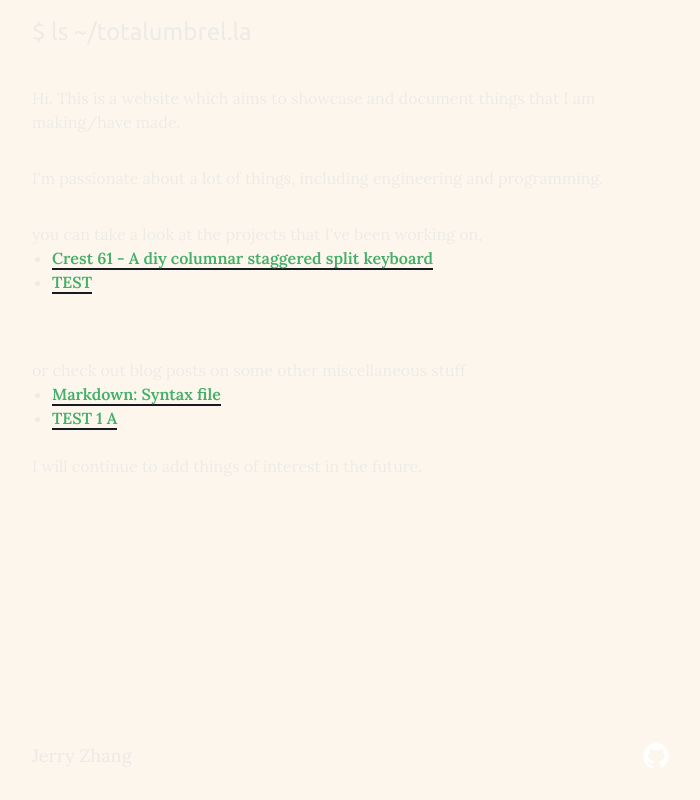
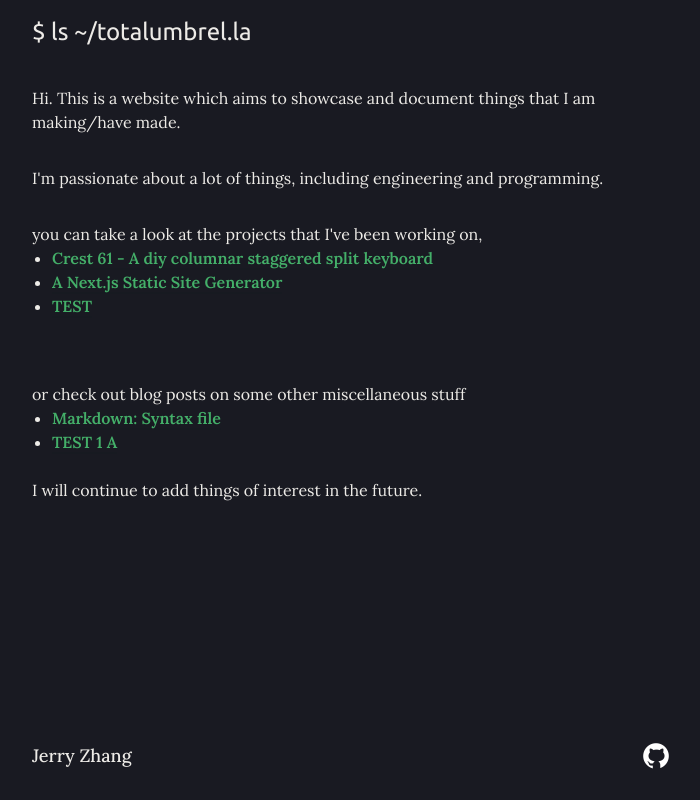
Before and after one commit to TotalUmbrella/totalumbrel.la, a Next.js app: page / in a window 1280 px wide. Shown: the whole page, without its empty margins (288-988 px from the left). Built offline with nearby package versions, Linux system fonts and the light colour scheme; a web font is replaced by a local one.

Commit message:
removed light mode

```diff
--- a/app/globals.css
+++ b/app/globals.css
@@ -4,15 +4,8 @@
 @tailwind utilities;
 
 :root {
-  --background: #fdf6ec;
-  --foreground: #171A21;
-}
-
-@media (prefers-color-scheme: dark) {
-  :root {
-    --background: #191a22;
-    --foreground: #fdf6ec;
-  }
+  --background: #191a22;
+  --foreground: #fdf6ec;
 }
 
 body {
--- /dev/null
+++ b/items/staticsite.md
@@ -0,0 +1,9 @@
+---
+title: "A Next.js Static Site Generator"
+date: "2024-11-25"
+tags: ["project"]
+---
+
+<span class="first">T</span>his post its own parent site, a statically generated portfolio built using Next.js
+
+You can find a publically available github repo, including the raw markdown blog files on [my github]()
```
Also changed, not shown: public/images/2025-04-19 22_02_31-Mozilla Firefox.png (added).
